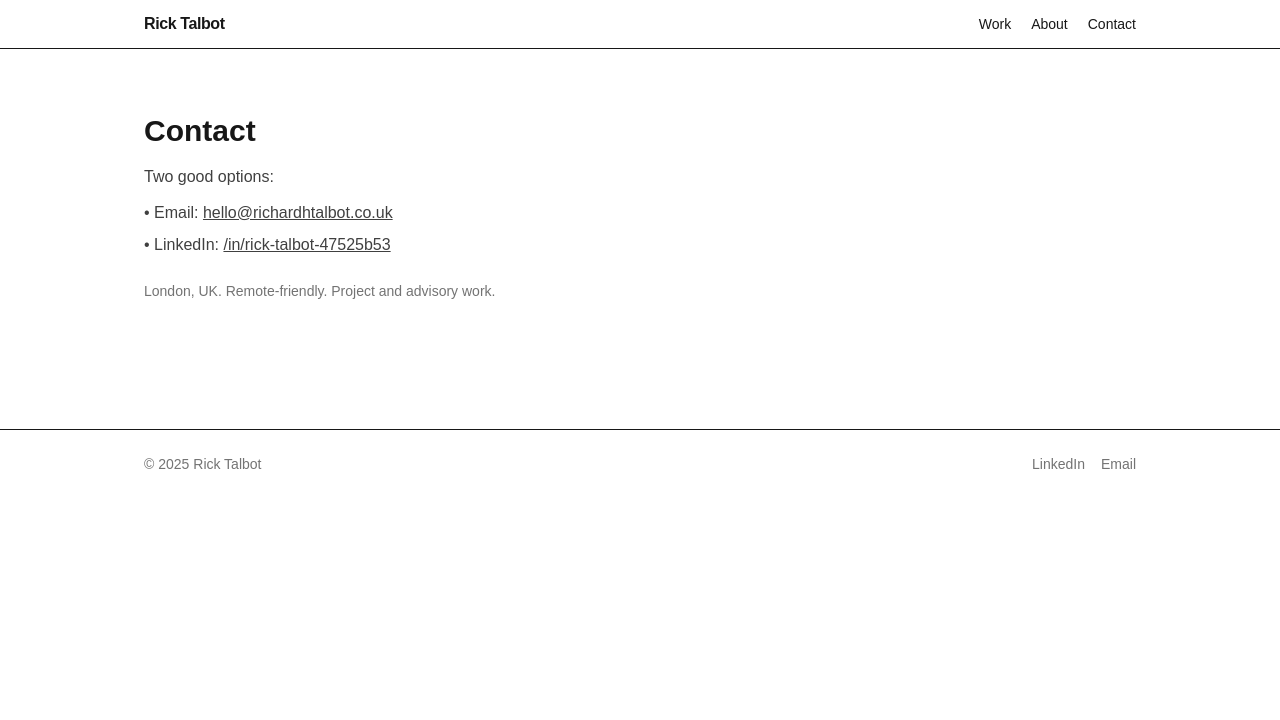
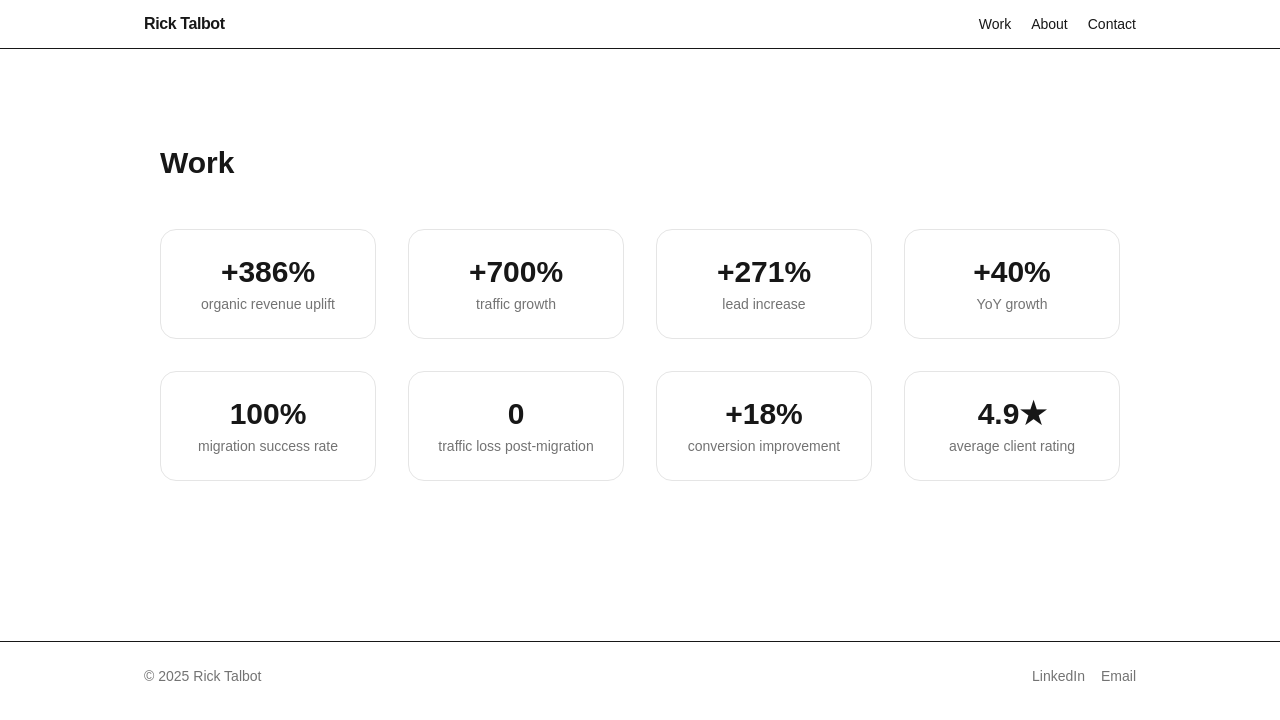
Before and after one commit to rht55/seo-site, a Next.js app: page /work in a window 1280 px wide. Shown: the top 720 px of the page. Built offline with nearby package versions, Linux system fonts and the light colour scheme.

Commit message:
rebuild work page as minimal stat grid

```diff
--- a/app/work/page.tsx
+++ b/app/work/page.tsx
@@ -1,32 +1,32 @@
-export default function Contact() {
+export default function WorkPage() {
+  const stats = [
+    { value: "+386%", label: "organic revenue uplift" },
+    { value: "+700%", label: "traffic growth" },
+    { value: "+271%", label: "lead increase" },
+    { value: "+40%", label: "YoY growth" },
+    { value: "100%", label: "migration success rate" },
+    { value: "0", label: "traffic loss post-migration" },
+    { value: "+18%", label: "conversion improvement" },
+    { value: "4.9★", label: "average client rating" },
+  ];
+
   return (
-    <section className="py-16 max-w-2xl">
-      <h1 className="text-3xl font-semibold">Contact</h1>
-      <p className="mt-4 text-neutral-700">
-        Two good options:
-      </p>
-      <ul className="mt-3 space-y-2 text-neutral-700">
-        <li>
-          • Email:{" "}
-          <a className="underline" href="mailto:hello@richardhtalbot.co.uk">
-            hello@richardhtalbot.co.uk
-          </a>
-        </li>
-        <li>
-          • LinkedIn:{" "}
-          <a
-            className="underline"
-            rel="noreferrer"
-            target="_blank"
-            href="https://www.linkedin.com/in/rick-talbot-47525b53"
+    <main className="max-w-5xl mx-auto px-4 py-24">
+      <h1 className="text-3xl font-semibold mb-12">Work</h1>
+
+      <div className="grid grid-cols-2 sm:grid-cols-3 md:grid-cols-4 gap-8">
+        {stats.map((s) => (
+          <div
+            key={s.label}
+            className="group border border-neutral-200 rounded-2xl p-6 text-center hover:bg-neutral-50 transition"
           >
-            /in/rick-talbot-47525b53
-          </a>
-        </li>
-      </ul>
-      <p className="mt-6 text-sm text-neutral-500">
-        London, UK. Remote-friendly. Project and advisory work.
-      </p>
-    </section>
+            <div className="text-3xl font-semibold text-neutral-900 group-hover:text-black">
+              {s.value}
+            </div>
+            <div className="text-sm text-neutral-500 mt-1">{s.label}</div>
+          </div>
+        ))}
+      </div>
+    </main>
   );
 }
```
